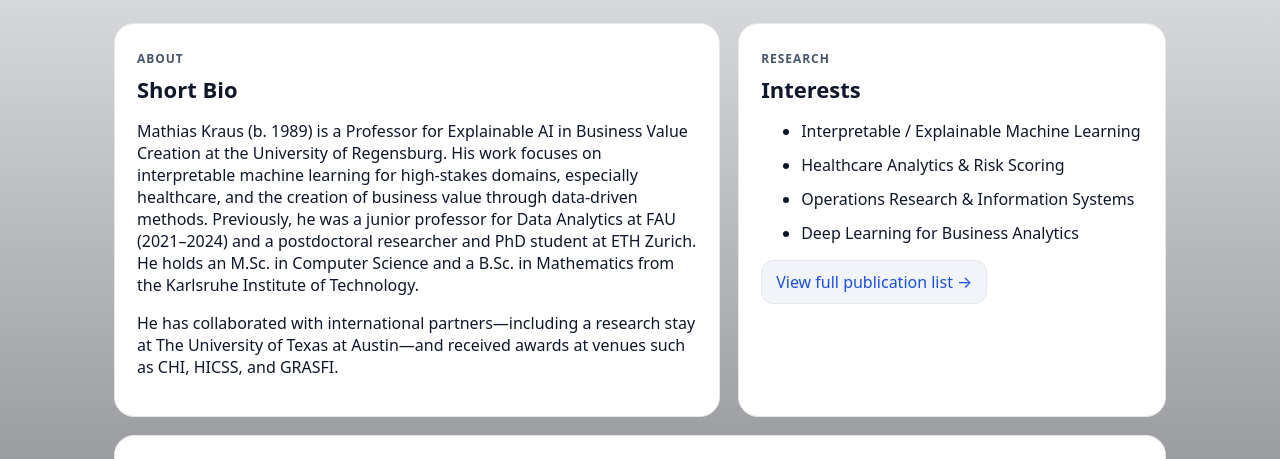
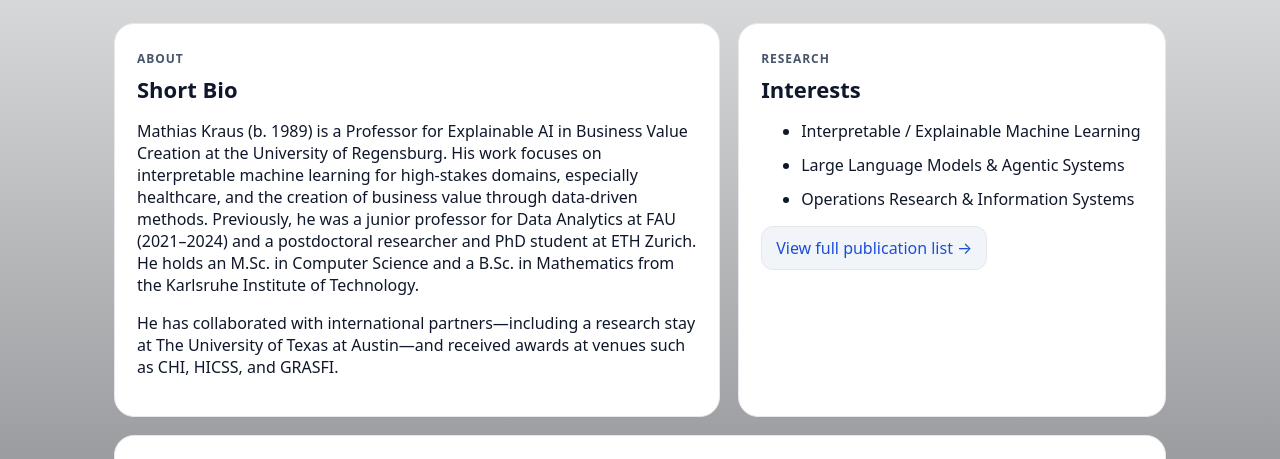
Before and after one commit to MathiasKraus/mathiaskraus.github.io, a plain HTML site: page index.html in a window 1280 px wide. Shown: the part 263-722 px from the top of the page. Drawn offline with Linux system fonts and the light colour scheme.

Commit message:
Update interests in index.html

```diff
--- a/index.html
+++ b/index.html
@@ -75,9 +75,8 @@
         <h2>Interests</h2>
         <ul class="list">
           <li>Interpretable / Explainable Machine Learning</li>
-          <li>Healthcare Analytics & Risk Scoring</li>
+          <li>Large Language Models & Agentic Systems</li>
           <li>Operations Research & Information Systems</li>
-          <li>Deep Learning for Business Analytics</li>
         </ul>
         <div style="margin-top:14px">
           <a class="btn" href="https://scholar.google.de/citations?hl=en&user=lgVr4w8AAAAJ" target="_blank" rel="noopener">View full publication list →</a>
```
